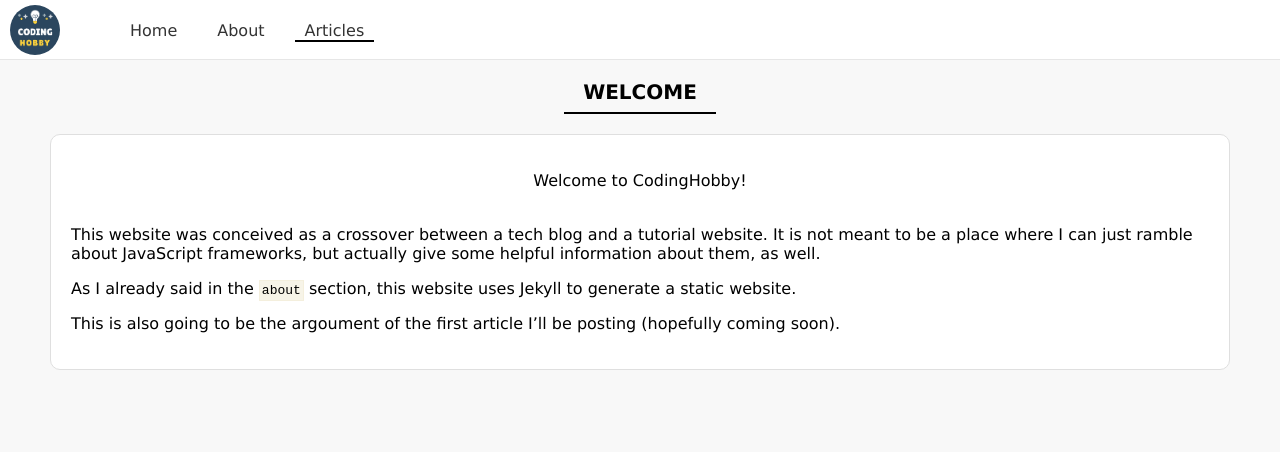
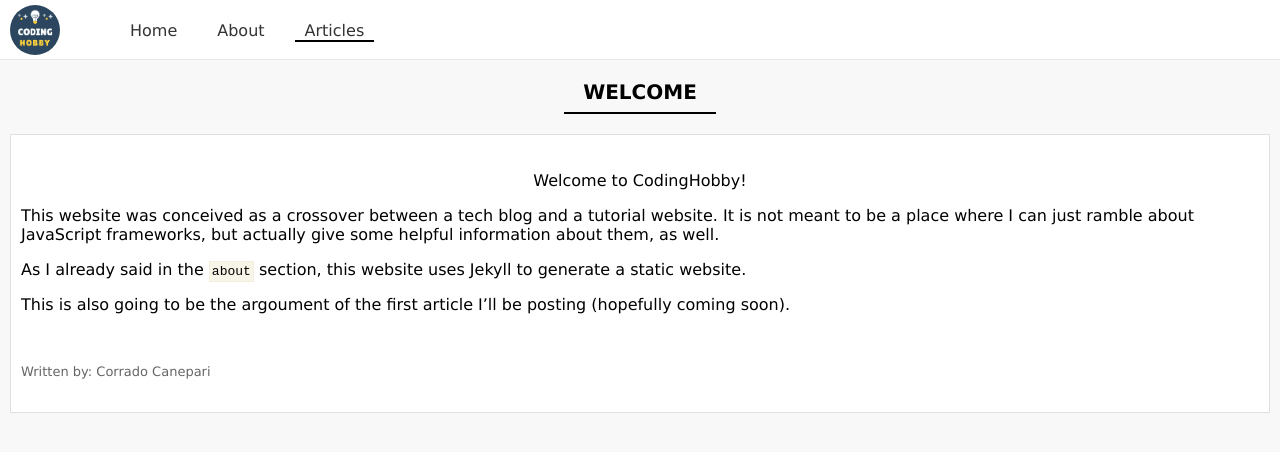
Before and after one commit to CodingHobby/codinghobby.github.io, a Jekyll site: the page built from _posts/2017-03-12-welcome.md, in a window 1280 px wide. Shown: the top 452 px of the page. Built offline with Jekyll 4.4.1, drawn with Linux system fonts in a browser that asks for light colours.

Commit message:
Tweaked for mobile

```diff
--- a/_layouts/post.html
+++ b/_layouts/post.html
@@ -11,7 +11,11 @@
 		<div class="title">
 			<h1>{{ page.title }}</h1>
 			<hr>
-		<div class="box post">{{ page.content }}</div>
+		<div class="box post">
+			<p class="title">{{ page.excerpt }}</p>
+			{{ page.content }}
+			<p class="auth">Written by: {{ page.author }}</p>
+		</div>
 	</div>
 </body>
 
--- a/_posts/2017-03-12-welcome.md
+++ b/_posts/2017-03-12-welcome.md
@@ -2,10 +2,10 @@
 date: 2017-03-12
 excerpt: Welcome to CodingHobby!
 layout: post
+author: Corrado Canepari
 ---
 
-<p class="title">Welcome to CodingHobby!</p>
-<br>
+
 This website was conceived as a crossover between a tech blog and a tutorial website.
 It is not meant to be a place where I can just ramble about JavaScript frameworks, but actually give some helpful information about them, as well.
 
--- a/_sass/3-sections/about.sass
+++ b/_sass/3-sections/about.sass
@@ -6,6 +6,7 @@
 	background-color: $main-btn
 	padding: 10px 20px
 	border: 1px solid darken($main-btn, 5%)
+	margin-top: 10px
 	&:hover
 		background-color: darken($main-btn, 5%)
 		cursor: pointer
--- a/_sass/3-sections/post.sass
+++ b/_sass/3-sections/post.sass
@@ -1,12 +1,23 @@
 .post
 	text-align: left
-	.box:hover
-		background-color: white
+	.box
+		margin-left: 10px
+		margin-right: 10px
+		padding-left: 10px
+		padding-right: 10px
+		border-radius: 0
+		&:hover
+			background-color: white
 
-p.title
-	text-align: center
+	p.title
+		text-align: center
 
-code
-	background-color: darken(#faf8f0, 2%)
-	padding: 2px
-	border: 1px solid darken(#faf8f0, 5%)
+	p.auth
+		margin-top: 50px
+		font-size: 13px
+		color: tint(black, 40%)
+
+	code
+		background-color: darken(#faf8f0, 2%)
+		padding: 2px
+		border: 1px solid darken(#faf8f0, 5%)
--- a/_sass/3-sections/posts.sass
+++ b/_sass/3-sections/posts.sass
@@ -2,9 +2,9 @@
 	color: $text-color
 
 	.date
-		width: 100%
 		text-align: left
-		font-size: 13px
-		position: absolute
-		@media(max-width: 575px)
-			display: none
+		size: 50px
+		font-size: 11px
+
+	hr
+		width: 100px
```
Also changed, not shown: 1 other file.
